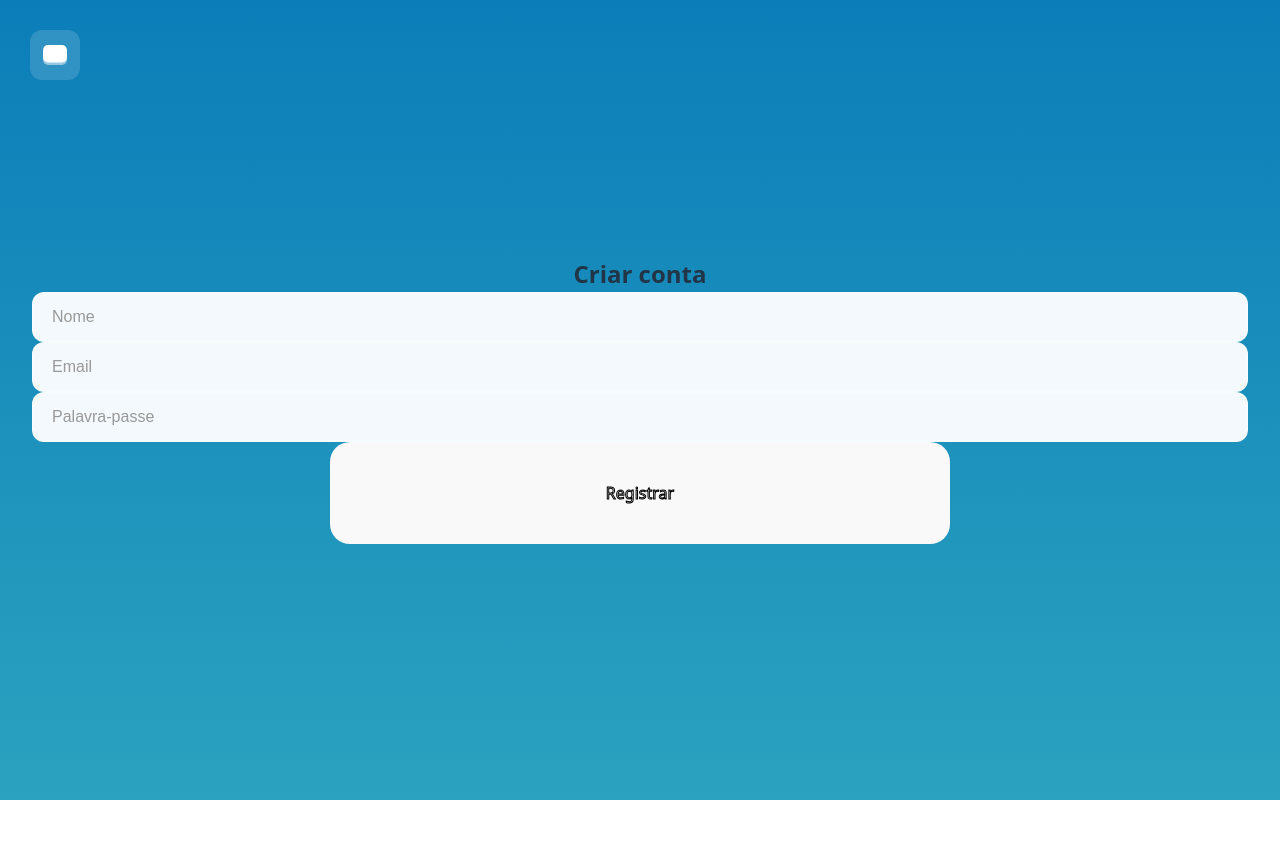
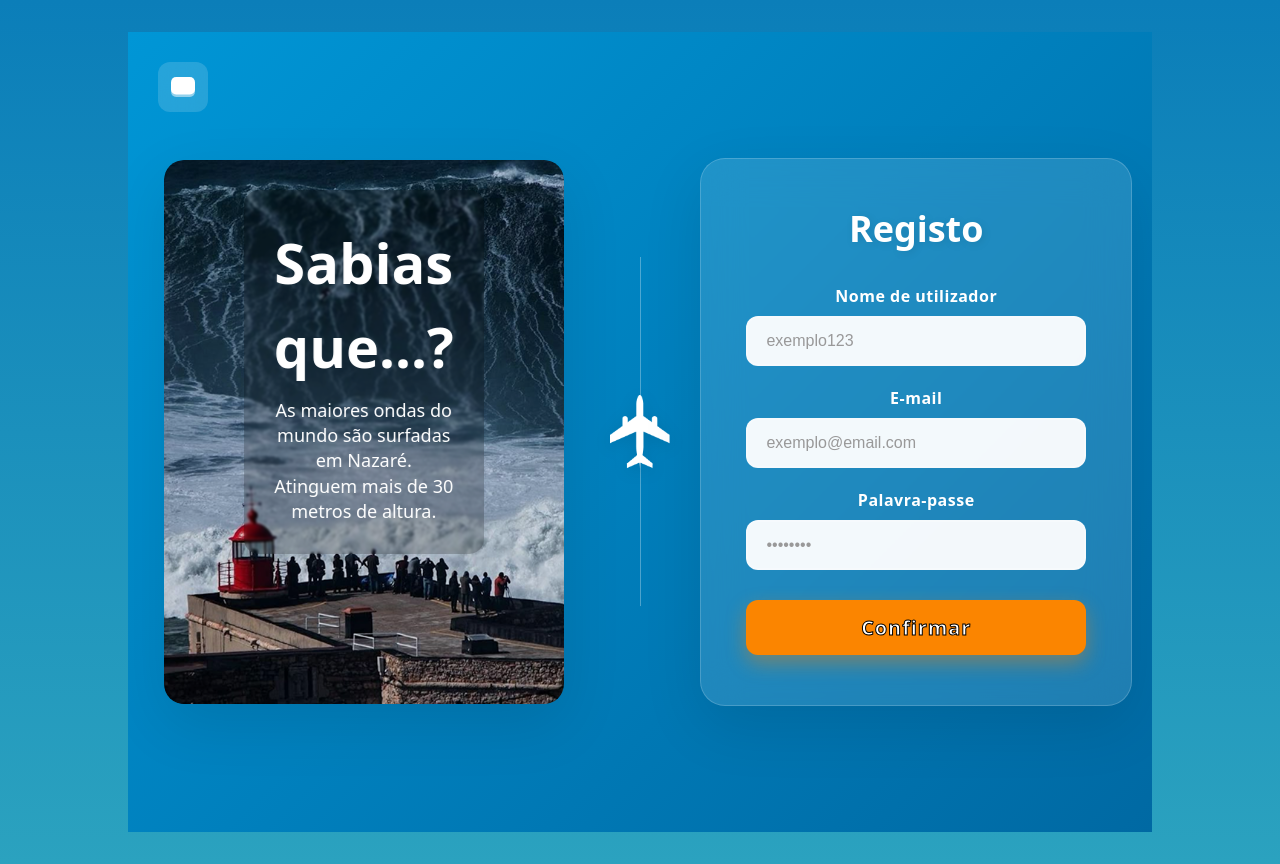
Before and after one commit to keyla518/jogotrivia, a React (Vite) app in the folder frontend/: page /register in a window 1280 px wide. Before the commit the page ends 800 px from the top, so only its background shows below. Built offline with nearby package versions, Linux system fonts and the light colour scheme.

Commit message:
Estilização da página Registo

```diff
--- a/frontend/src/pages/Login/Login.tsx
+++ b/frontend/src/pages/Login/Login.tsx
@@ -78,7 +78,7 @@ export default function Login() {
 
             <form onSubmit={handleLogin}>
               <div className="input-group">
-                <label htmlFor="email">Email</label>
+                <label htmlFor="email">E-mail</label>
                 <input
                   id="email"
                   type="email"
--- /dev/null
+++ b/frontend/src/pages/Register/Register.css
@@ -0,0 +1,101 @@
+.registo-container {
+  height: 100vh;
+  background: linear-gradient(to bottom, #0b77a8, #2db2d6);
+  display: flex;
+  align-items: center;
+  justify-content: space-around;
+  position: relative;
+  font-family: Arial, sans-serif;
+}
+
+/* Botão voltar */
+.btn-voltar {
+  position: absolute;
+  top: 25px;
+  left: 25px;
+  background: #f5c400;
+  border: none;
+  border-radius: 12px;
+  width: 55px;
+  height: 45px;
+  cursor: pointer;
+}
+
+/* Esquerda */
+.registo-esquerda {
+  position: relative;
+  width: 330px;
+}
+
+.imagem-nazare {
+  width: 100%;
+  border-radius: 20px;
+}
+
+.texto-curiosidade {
+  position: absolute;
+  top: 25px;
+  left: 20px;
+  right: 20px;
+  color: white;
+  text-shadow: 2px 2px 6px black;
+}
+
+.texto-curiosidade h2 {
+  font-size: 34px;
+}
+
+.texto-curiosidade p {
+  font-size: 22px;
+  line-height: 1.3;
+}
+
+/* Linha */
+.linha-divisoria {
+  height: 70%;
+}
+
+/* Avião */
+.icone-aviao {
+  position: absolute;
+  left: 50%;
+  top: 50%;
+  transform: translate(-50%, -50%);
+}
+
+/* Direita */
+.registo-direita {
+  width: 420px;
+  display: flex;
+  flex-direction: column;
+}
+
+.registo-direita h1 {
+  color: white;
+  font-size: 42px;
+  margin-bottom: 25px;
+}
+
+.registo-direita label {
+  color: white;
+  font-size: 18px;
+  margin-bottom: 6px;
+}
+
+.registo-direita button {
+  margin-top: 20px;
+  height: 50px;
+  font-size: 18px;
+  border-radius: 15px;
+}
+
+/* Mensagens */
+.erro {
+  color: #ffcccc;
+  margin-bottom: 10px;
+}
+
+.sucesso {
+  color: #caffca;
+  margin-bottom: 10px;
+}
--- a/frontend/src/pages/Register/Register.tsx
+++ b/frontend/src/pages/Register/Register.tsx
@@ -1,69 +1,122 @@
 import { useState } from "react";
-import Input from "../../components/Input";
-import Button from "../../components/Button";
-import { registerUser } from "../../api/auth";
+import "./Register.css";
 import { useNavigate } from "react-router-dom";
+import navio from "../../assets/nazare.png";
+import aviao from "../../assets/avião.png";
+import linha from "../../assets/linha.png";
 import setavoltar from "../../assets/setavoltar.svg";
+import { loginUser } from "../../api/auth";
 
 export default function Register() {
-  const [nomeUsuario, setNome] = useState("");
+  const navigate = useNavigate();
   const [email, setEmail] = useState("");
-  const [palavrapasse, setSenha] = useState("");
-  const [loading, setLoading] = useState(false);
+  const [password, setPassword] = useState("");
   const [error, setError] = useState("");
-  const [success, setSuccess] = useState("");
+  const [isLoading, setIsLoading] = useState(false);
 
-  const navigate = useNavigate();
-
-  const handleRegister = async () => {
-    setLoading(true);
+  const handleLogin = async (e: React.FormEvent) => {
+    e.preventDefault();
     setError("");
-    setSuccess("");
+    setIsLoading(true);
 
     try {
-      const res = await registerUser({ nomeUsuario, email, palavrapasse });
-      setSuccess(res.data.message || "Conta criada com sucesso!");
-      setTimeout(() => navigate("/login"), 1500);
+      const response = await loginUser({ email, palavrapasse: password });
+      const token = response.data.token;
+      localStorage.setItem("token", token);
+
+
     } catch (err: any) {
-      setError(err.response?.data?.error || "Erro ao registrar");
+      console.error("Erro no login:", err.response?.data || err.message);
+      setError("Email ou palavra-passe incorretos");
     } finally {
-      setLoading(false);
+      setIsLoading(false);
     }
   };
 
   return (
-    <div className="p-4 max-w-sm mx-auto">
-      <button className="btn-back">
-        <img src={setavoltar} alt="Volver" onClick={() => navigate("../")} />
+    <div className="login-container">
+      <button className="btn-back" onClick={() => navigate("/")}>
+        <img src={setavoltar} alt="Voltar" />
       </button>
-      <h2 className="text-xl mb-3">Criar conta</h2>
 
-      {error && <p className="text-red-600 mb-2">{error}</p>}
-      {success && <p className="text-green-600 mb-2">{success}</p>}
+      <div className="login-content">
+        <div className="left-panel">
+          <div className="image-wrapper">
+            <img src={navio} className="navio-img" alt="Navio português" />
+            <div className="fact-box">
+              <h2>Sabias que...?</h2>
+              <p>As maiores ondas do mundo são surfadas em Nazaré.
+                Atinguem mais de 30 metros de altura.
+              </p>
+            </div>
+          </div>
+        </div>
 
-      <Input
-        placeholder="Nome"
-        onChange={(e: React.ChangeEvent<HTMLInputElement>) => setNome(e.target.value)}
-        value={nomeUsuario}
-      />
+        <div className="divider">
+          <img src={linha} className="linha" alt="" />
+          <img src={aviao} className="aviao" alt="Avião" />
+        </div>
 
-      <Input
-        placeholder="Email"
-        onChange={(e: React.ChangeEvent<HTMLInputElement>) => setEmail(e.target.value)}
-        value={email}
-      />
+        <div className="right-panel">
+          <div className="login-card">
+            <h1>Registo</h1>
 
-      <Input
-        type="password"
-        placeholder="Palavra-passe"
-        onChange={(e: React.ChangeEvent<HTMLInputElement>) => setSenha(e.target.value)}
-        value={palavrapasse}
-      />
+            <form onSubmit={handleLogin}>
+              <div className="input-group">
+                <label htmlFor="email">Nome de utilizador</label>
+                <input
+                  id="email"
+                  type="email"
+                  value={email}
+                  onChange={(e) => setEmail(e.target.value)}
+                  placeholder="exemplo123"
+                  required
+                  disabled={isLoading}
+                />
+              </div>
+              <div className="input-group">
+                <label htmlFor="email">E-mail</label>
+                <input
+                  id="email"
+                  type="email"
+                  value={email}
+                  onChange={(e) => setEmail(e.target.value)}
+                  placeholder="exemplo@email.com"
+                  required
+                  disabled={isLoading}
+                />
+              </div>
 
+              <div className="input-group">
+                <label htmlFor="password">Palavra-passe</label>
+                <input
+                  id="password"
+                  type="password"
+                  value={password}
+                  onChange={(e) => setPassword(e.target.value)}
+                  placeholder="••••••••"
+                  required
+                  disabled={isLoading}
+                />
+              </div>
 
-      <Button onClick={handleRegister} disabled={loading}>
-        {loading ? "Registrando..." : "Registrar"}
-      </Button>
+              {error && (
+                <div className="error-message">
+                  <span>⚠️</span> {error}
+                </div>
+              )}
+
+              <button
+                type="submit"
+                className="btn-confirm"
+                disabled={isLoading}
+              >
+                {isLoading ? "A entrar..." : "Confirmar"}
+              </button>
+            </form>
+          </div>
+        </div>
+      </div>
     </div>
   );
 }
```
Also changed, not shown: frontend/src/assets/nazare.png (added).
